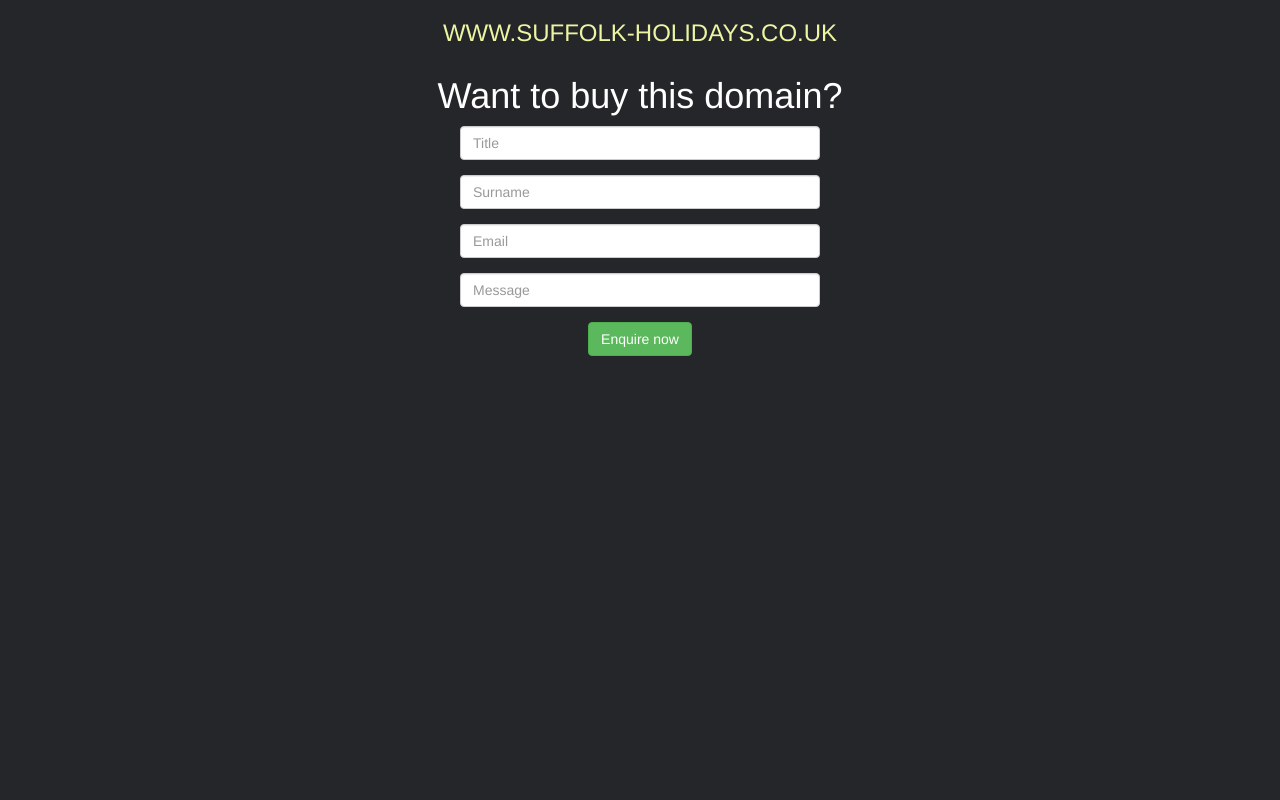
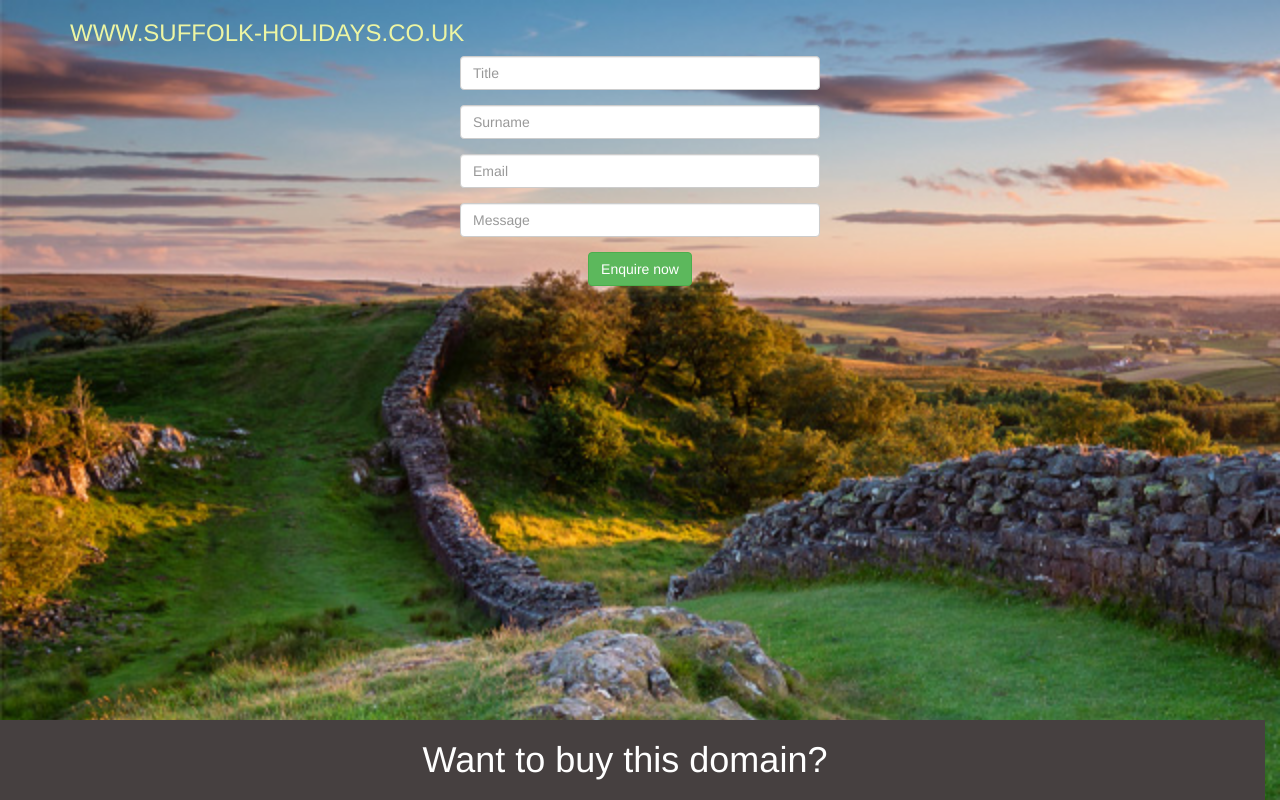
Before and after one commit to mariusz-tekiel/TOCC-exercise, a PHP site: page /form.php in a window 1280 px wide. Run offline with PHP 8.4, Linux system fonts and the light colour scheme.

Commit message:
Load background image

```diff
--- a/4-5-webpage/css/main.css
+++ b/4-5-webpage/css/main.css
@@ -6,7 +6,15 @@ html {
 body {
 
 	background-color: rgb(36, 38, 41) !important;
-  background-image: "images/ST-SummerNights_1025x400.jpg" important!;
+	background-image: url("../images/ST-SummerNights_1025x400.jpg");
+
+	-webkit-background-size: cover;
+	-moz-background-size: cover;
+	-o-background-size: cover;
+	background-size: cover;}
+
+
+	height: 100vh;
 	font-family: "Lato", sans-serif;
 	margin: 0 !important;
 
@@ -24,6 +32,7 @@ body {
 }
 
 #main-header{
+	text-align:left;
     color:rgb(237, 245, 163);
 }
 
@@ -40,3 +49,16 @@ body {
     text-align:center;
     color:wheat;
 }
+
+#bottom-banner{
+    text-align:center;
+    color:wheat;
+	position:fixed;
+	left:0px;
+	right:0px;
+	bottom:0px;
+	height:80px;
+	width:100%;
+	background:rgb(70, 64, 64);
+	text-capacity:30%;
+}
--- a/4-5-webpage/form.php
+++ b/4-5-webpage/form.php
@@ -1,22 +1,18 @@
 <?php include("head.php"); ?>
 
 <body>
-    <section class="text-center">
+    <section>
         <div class="container">
             <div class="row">
-                <div class="col-sm-12">
+                <div class="col-sm-12   ">
                     <h3 id="main-header">WWW.SUFFOLK-HOLIDAYS.CO.UK</h3>
                 </div>
             </div>
-            <div class="row">
-                <div class="col-sm-12">
-                    <h1 id="question">Want to buy this domain?</h1>
-                </div>
-            </div>
+
             <div class="row">
                 <div class="col-xs-2 col-sm-4 ">
             </div>
-                <div class="col-xs-8 col-sm-4 ">
+                <div class="col-xs-8 col-sm-4 text-center">
                     <form action="show_data.php" method="POST">
                         <div class="form-group">
                             <input type="text" class="form-control" id="title" placeholder="Title" name="title">
@@ -35,6 +31,11 @@
                     </form>
                 </div>
             </div>
+            <div class="row" id="bottom-banner">
+                <div class="col-sm-12">
+                    <h1 id="question">Want to buy this domain?</h1>
+                </div>
+            </div>
         </div>
     </section>
 </body>
```
Lines whose indentation alone changed are shown as unchanged.
